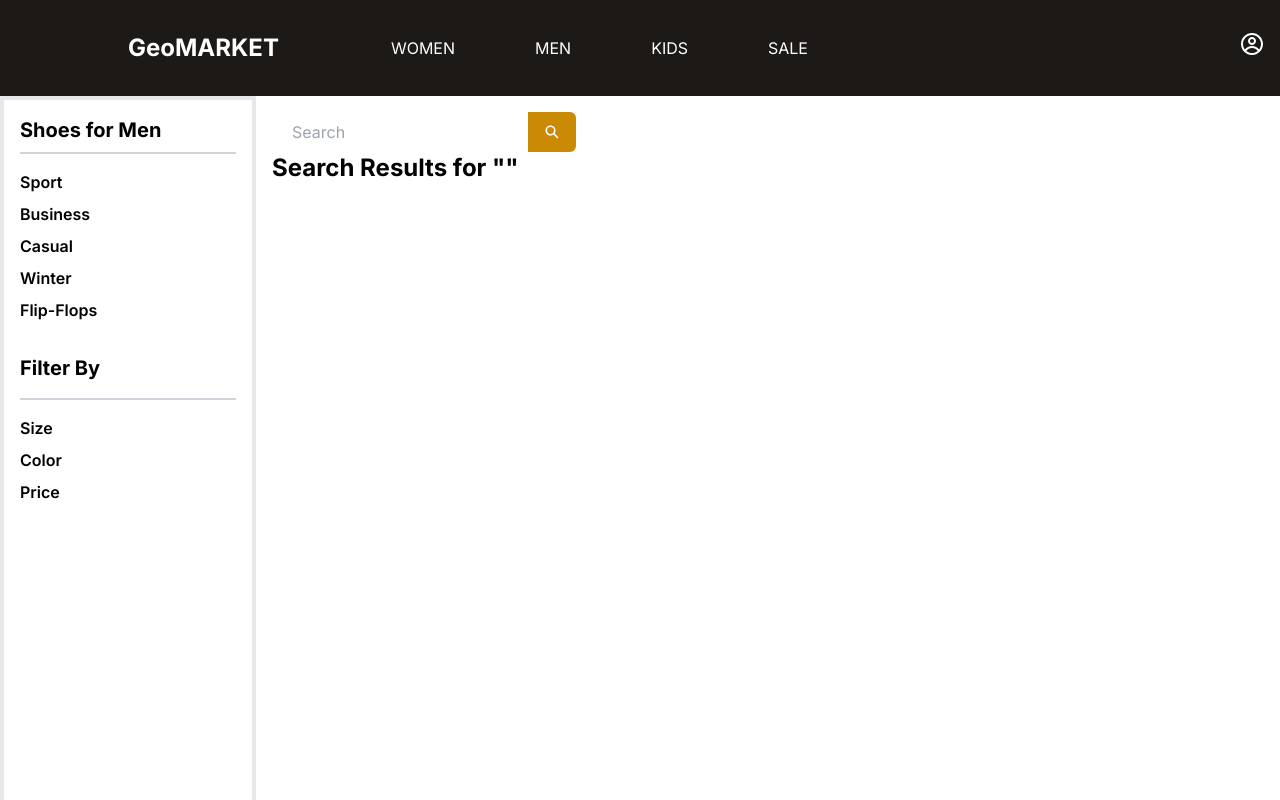
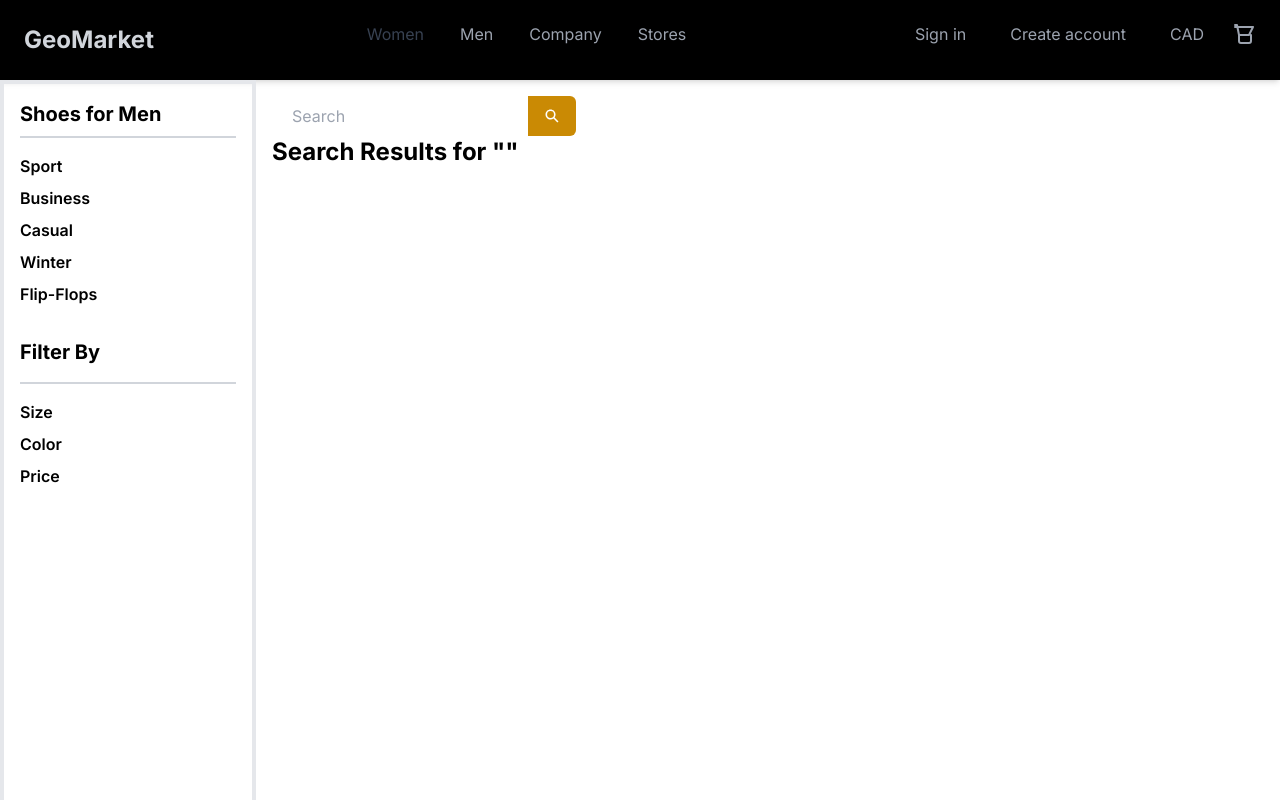
Before and after one commit to Daviti0410/GeoMARKET, a Next.js app: page /search in a window 1280 px wide. Shown: the top 800 px of the page. Built offline with nearby package versions, Linux system fonts and the light colour scheme.

Commit message:
improved navigation bar menu

```diff
--- a/src/app/components/navbar.js
+++ b/src/app/components/navbar.js
@@ -1,7 +1,6 @@
 "use client";
 import { useState, useEffect, useRef } from "react";
 import Link from "next/link";
-import { CgProfile } from "react-icons/cg";
 
 export default function Navbar({ handleCategoryClick }) {
   const [isOpen, setIsOpen] = useState(false);
@@ -10,10 +9,6 @@ export default function Navbar({ handleCategoryClick }) {
 
   const toggleMenu = () => {
     setIsOpen(!isOpen);
-  };
-
-  const handleDropdownToggle = (category) => {
-    setDropdown((prev) => (prev === category ? null : category));
   };
 
   const handleClickOutside = (event) => {
@@ -30,101 +25,273 @@ export default function Navbar({ handleCategoryClick }) {
   }, []);
 
   return (
-    <nav className="bg-stone-900 text-white p-4 py-8 top-0 z-50 relative flex">
-      <div className="container mx-auto flex justify-evenly items-center">
-        <div className="text-2xl font-bold">
-          <Link href="/" className="text-white hover:text-slate-300">
-            GeoMARKET
+    <nav className="bg-black shadow-md h-20">
+      <div className="container mx-auto px-6 py-3 flex justify-between items-center">
+        <div className="flex items-center">
+          <div className="text-2xl font-bold text-gray-300 mt-3">
+            <Link href="/">
+              <h2>GeoMarket</h2>
             </Link>
           </div>
-
-        <div className="hidden md:flex justify-center space-x-20 mr-80">
-          {["WOMEN", "MEN", "KIDS", "SALE"].map((category) => (
-            <div className="relative" key={category} ref={dropdownRef}>
-              <span
-                onClick={() => handleDropdownToggle(category)}
-                className="hover:text-gray-300 cursor-pointer"
+        </div>
+        <div className="hidden md:flex items-center space-x-1 mt-">
+          <button
+            onClick={toggleMenu}
+            className="py-2 px-4 text-gray-700 hover:text-purple-700 focus:outline-none"
           >
-                {category}
+            Women
+          </button>
+          <Link href="/men">
+            <span className="py-2 px-4 text-gray-400 hover:text-blue-400">
+              Men
             </span>
-              {dropdown === category && (
-                <div className="dropdown-menu flex flex-row">
-                  <ul>
-                    {["NEW", "CLOTHES", "SHOES", "ACCESSORIES"].map((item) => (
-                      <li key={item} className="dropdown-item">
-                        {item}
-                      </li>
-                    ))}
-                  </ul>
+          </Link>
+          <Link href="/company">
+            <span className="py-2 px-4 text-gray-400 hover:text-blue-400">
+              Company
+            </span>
+          </Link>
+          <Link href="/stores">
+            <span className="py-2 px-4 text-gray-400 hover:text-blue-400">
+              Stores
+            </span>
+          </Link>
         </div>
-              )}
-            </div>
-          ))}
-        </div>
-
-        <div className="md:hidden">
-          <button onClick={toggleMenu} className="focus:outline-none">
+        <div className="hidden md:flex items-center space-x-3">
+          <Link href="/sign-in">
+            <span className="py-2 px-4 text-gray-400 hover:text-blue-400">
+              Sign in
+            </span>
+          </Link>
+          <Link href="/create-account">
+            <span className="py-2 px-4 text-gray-400 hover:text-blue-400">
+              Create account
+            </span>
+          </Link>
+          <span className="py-2 px-4 text-gray-400">CAD</span>
+          <div className="relative">
             <svg
-              className="w-6 h-6"
+              className="w-6 h-6 text-gray-400 hover:text-blue-400"
               fill="none"
               stroke="currentColor"
               viewBox="0 0 24 24"
               xmlns="http://www.w3.org/2000/svg"
             >
-              {isOpen ? (
               <path
                 strokeLinecap="round"
                 strokeLinejoin="round"
                 strokeWidth="2"
-                  d="M6 18L18 6M6 6l12 12"
-                />
-              ) : (
-                <path
+                d="M3 3h2l.4 2M7 13h10l4-8H5.4M7 13L5.4 5H3m4 8v6a2 2 0 002 2h8a2 2 0 002-2v-6M7 13h10"
+              ></path>
+            </svg>
+          </div>
+        </div>
+      </div>
+      <div className="md:hidden flex items-center">
+        <button className="outline-none mobile-menu-button">
+          <svg
+            className=" w-6 h-6 text-gray-400 hover:text-blue-400"
+            fill="none"
             strokeLinecap="round"
             strokeLinejoin="round"
             strokeWidth="2"
-                  d="M4 6h16M4 12h16m-7 6h7"
-                />
-              )}
+            viewBox="0 0 24 24"
+            stroke="currentColor"
+          >
+            <path d="M4 6h16M4 12h16m-7 6h7"></path>
           </svg>
         </button>
       </div>
-      </div>
-
-      <div className="text-end">
-        <a href="signIn" className="hover:text-slate-300">
-          <CgProfile size={24} />
-        </a>
-      </div>
 
       {isOpen && (
-        <div className="md:hidden flex text-end flex-col">
-          <span
-            onClick={() => handleCategoryClick("WOMEN")}
-            className="hover:text-gray-300 cursor-pointer"
-          >
-            WOMEN
+        <div className="relative inset-0 z-50 flex justify-center items-center bg-zinc-900 mt-3">
+          <div className="container mx-auto px-6 py-3">
+            <div className="grid grid-cols-3 gap-4">
+              <div>
+                <h4 className="font-semibold text-neutral-200 mb-5 text-2xl">
+                  Clothing
+                </h4>
+                <ul>
+                  <li>
+                    <span className="block py-1 text-white hover:text-purple-700 cursor-pointer">
+                      Tops
                     </span>
-          <span
-            onClick={() => handleCategoryClick("MEN")}
-            className="hover:text-gray-300 cursor-pointer"
-          >
-            MEN
+                  </li>
+                  <li>
+                    <span className="block py-1 text-white hover:text-purple-700 cursor-pointer">
+                      Dresses
                     </span>
-          <span
-            onClick={() => handleCategoryClick("KIDS")}
-            className="hover:text-gray-300 cursor-pointer"
-          >
-            KIDS
+                  </li>
+                  <li>
+                    <span className="block py-1 text-white hover:text-purple-700 cursor-pointer">
+                      Pants
                     </span>
-          <span
-            onClick={() => handleCategoryClick("SALE")}
-            className="hover:text-gray-300 cursor-pointer"
-          >
-            SALE
+                  </li>
+                  <li>
+                    <span className="block py-1 text-white hover:text-purple-700 cursor-pointer">
+                      Denim
                     </span>
+                  </li>
+                  <li>
+                    <span className="block py-1 text-white hover:text-purple-700 cursor-pointer">
+                      Sweaters
+                    </span>
+                  </li>
+                  <li>
+                    <span className="block py-1 text-gray-600 hover:text-purple-700 cursor-pointer">
+                      T-Shirts
+                    </span>
+                  </li>
+                  <li>
+                    <span className="block py-1 text-gray-600 hover:text-purple-700 cursor-pointer">
+                      Jackets
+                    </span>
+                  </li>
+                  <li>
+                    <span className="block py-1 text-gray-600 hover:text-purple-700 cursor-pointer">
+                      Activewear
+                    </span>
+                  </li>
+                  <li>
+                    <span className="block py-1 text-gray-600 hover:text-purple-700 cursor-pointer">
+                      Browse All
+                    </span>
+                  </li>
+                </ul>
+              </div>
+              <div>
+                <h4 className="font-semibold text-gray-700">Accessories</h4>
+                <ul>
+                  <li>
+                    <span className="block py-1 text-gray-600 hover:text-purple-700 cursor-pointer">
+                      Watches
+                    </span>
+                  </li>
+                  <li>
+                    <span className="block py-1 text-gray-600 hover:text-purple-700 cursor-pointer">
+                      Wallets
+                    </span>
+                  </li>
+                  <li>
+                    <span className="block py-1 text-gray-600 hover:text-purple-700 cursor-pointer">
+                      Bags
+                    </span>
+                  </li>
+                  <li>
+                    <span className="block py-1 text-gray-600 hover:text-purple-700 cursor-pointer">
+                      Sunglasses
+                    </span>
+                  </li>
+                  <li>
+                    <span className="block py-1 text-gray-600 hover:text-purple-700 cursor-pointer">
+                      Hats
+                    </span>
+                  </li>
+                  <li>
+                    <span className="block py-1 text-gray-600 hover:text-purple-700 cursor-pointer">
+                      Belts
+                    </span>
+                  </li>
+                </ul>
+              </div>
+              <div>
+                <h4 className="font-semibold text-gray-700">Brands</h4>
+                <ul>
+                  <li>
+                    <span className="block py-1 text-gray-600 hover:text-purple-700 cursor-pointer">
+                      Full Nelson
+                    </span>
+                  </li>
+                  <li>
+                    <span className="block py-1 text-gray-600 hover:text-purple-700 cursor-pointer">
+                      My Way
+                    </span>
+                  </li>
+                  <li>
+                    <span className="block py-1 text-gray-600 hover:text-purple-700 cursor-pointer">
+                      Re-Arranged
+                    </span>
+                  </li>
+                  <li>
+                    <span className="block py-1 text-gray-600 hover:text-purple-700 cursor-pointer">
+                      Counterfeit
+                    </span>
+                  </li>
+                  <li>
+                    <span className="block py-1 text-gray-600 hover:text-purple-700 cursor-pointer">
+                      Significant Other
+                    </span>
+                  </li>
+                </ul>
+              </div>
+            </div>
+          </div>
         </div>
       )}
+      <div className="hidden mobile-menu">
+        <ul className="">
+          <li className="active">
+            <Link href="/women">
+              <span className="block text-sm px-2 py-4 text-white bg-purple-700 font-semibold">
+                Women
+              </span>
+            </Link>
+          </li>
+          <li>
+            <Link href="/men">
+              <span className="block text-sm px-2 py-4 hover:bg-purple-700 transition duration-300">
+                Men
+              </span>
+            </Link>
+          </li>
+          <li>
+            <Link href="/company">
+              <span className="block text-sm px-2 py-4 hover:bg-purple-700 transition duration-300">
+                Company
+              </span>
+            </Link>
+          </li>
+          <li>
+            <Link href="/stores">
+              <span className="block text-sm px-2 py-4 hover:bg-purple-700 transition duration-300">
+                Stores
+              </span>
+            </Link>
+          </li>
+        </ul>
+      </div>
+      <div className={`md:hidden ${isOpen ? "block" : "hidden"} mobile-menu`}>
+        <ul className="">
+          <li className="active">
+            <Link href="/women">
+              <span className="block text-sm px-2 py-4 text-white bg-purple-700 font-semibold">
+                Women
+              </span>
+            </Link>
+          </li>
+          <li>
+            <Link href="/men">
+              <span className="block text-sm px-2 py-4 hover:bg-purple-700 transition duration-300">
+                Men
+              </span>
+            </Link>
+          </li>
+          <li>
+            <Link href="/company">
+              <span className="block text-sm px-2 py-4 hover:bg-purple-700 transition duration-300">
+                Company
+              </span>
+            </Link>
+          </li>
+          <li>
+            <Link href="/stores">
+              <span className="block text-sm px-2 py-4 hover:bg-purple-700 transition duration-300">
+                Stores
+              </span>
+            </Link>
+          </li>
+        </ul>
+      </div>
     </nav>
   );
 }
```
Also changed, not shown: src/app/globals.css (+9 -44 lines), 1 other file (tests, documents, lock files or other folders). Lines whose indentation alone changed are shown as unchanged.
